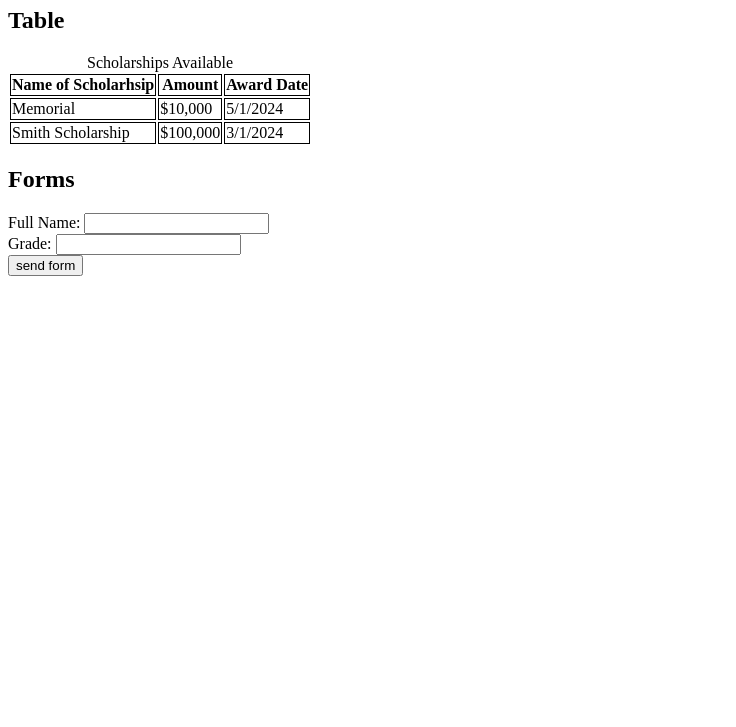
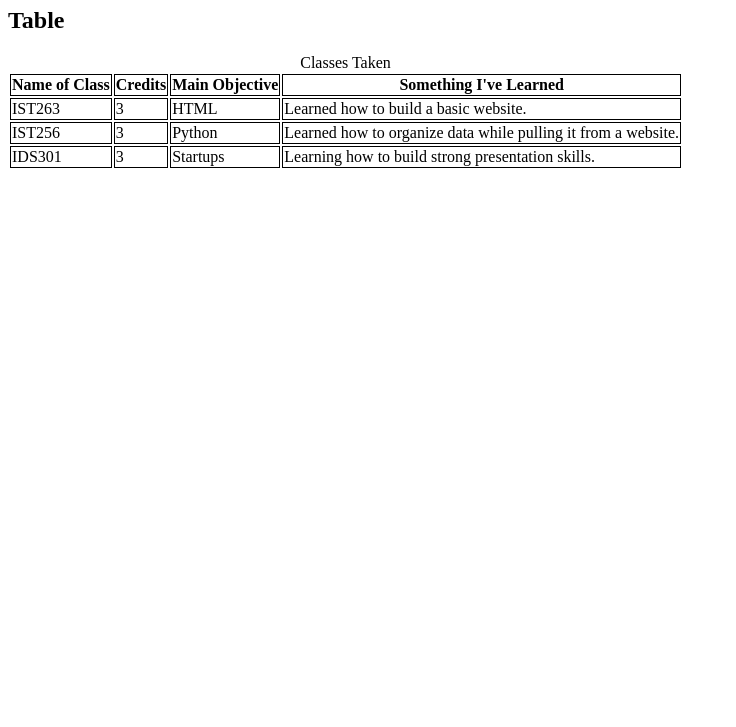
Before and after one commit to bpapir/ist263, a plain HTML site: page lecturenotes/week4activity.html in a window 1280 px wide. Shown: the part 73-800 px from the top of the page, without its empty margins (0-736 px from the left). Drawn offline with Linux system fonts and the light colour scheme.

Commit message:
completedlab04

```diff
--- a/lecturenotes/week4activity.html
+++ b/lecturenotes/week4activity.html
@@ -2,39 +2,40 @@
 <html>
     <head>
         <meta charset="utf-8">
-        <title>Scholarship Form</title>
+        <title>Classes</title>
         <style>
             td, th {border: 1px solid black;}
         </style>
     </head>
     <body>
-        <h1>Scholarship Form</h1>
+        <h1>Class Feedback</h1>
         <h2>Table</h2>
         <table>
-            <caption>Scholarships Available</caption>
+            <caption>Classes Taken</caption>
             <tr>
-                <th>Name of Scholarhsip</th>
-                <th>Amount</th>
-                <th>Award Date</th>
+                <th>Name of Class</th>
+                <th>Credits</th>
+                <th>Main Objective</th>
+                <th>Something I've Learned</th>
             </tr>
             <tr>
-                <td>Memorial</td>
-                <td>$10,000</td>
-                <td>5/1/2024</td>
+                <td>IST263</td>
+                <td>3</td>
+                <td>HTML</td>
+                <td>Learned how to build a basic website.</td>
             </tr>
             <tr>
-                <td>Smith Scholarship</td>
-                <td>$100,000</td>
-                <td>3/1/2024</td>
+                <td>IST256</td>
+                <td>3</td>
+                <td>Python</td>
+                <td>Learned how to organize data while pulling it from a website.</td>
+            </tr>
+            <tr>
+                <td>IDS301</td>
+                <td>3</td>
+                <td>Startups</td>
+                <td>Learning how to build strong presentation skills.</td>
             </tr>
         </table>
-        <h2>Forms</h2>
-        <form action="" method="post">
-            <label for="fullname">Full Name:</label>
-            <input type="text" id="fullname" name="Full Name"><br>
-            <label for="grade">Grade:</label>
-            <input type="text" id="grade" name="Grade"><br>
-            <input type="submit" value="send form">
-        </form>
     </body>
 </html>
```
Also changed, not shown: lab04/skills.html (+12 -0 lines), lecturenotes/week4notes.html (+15 -11 lines), 1 other file.
